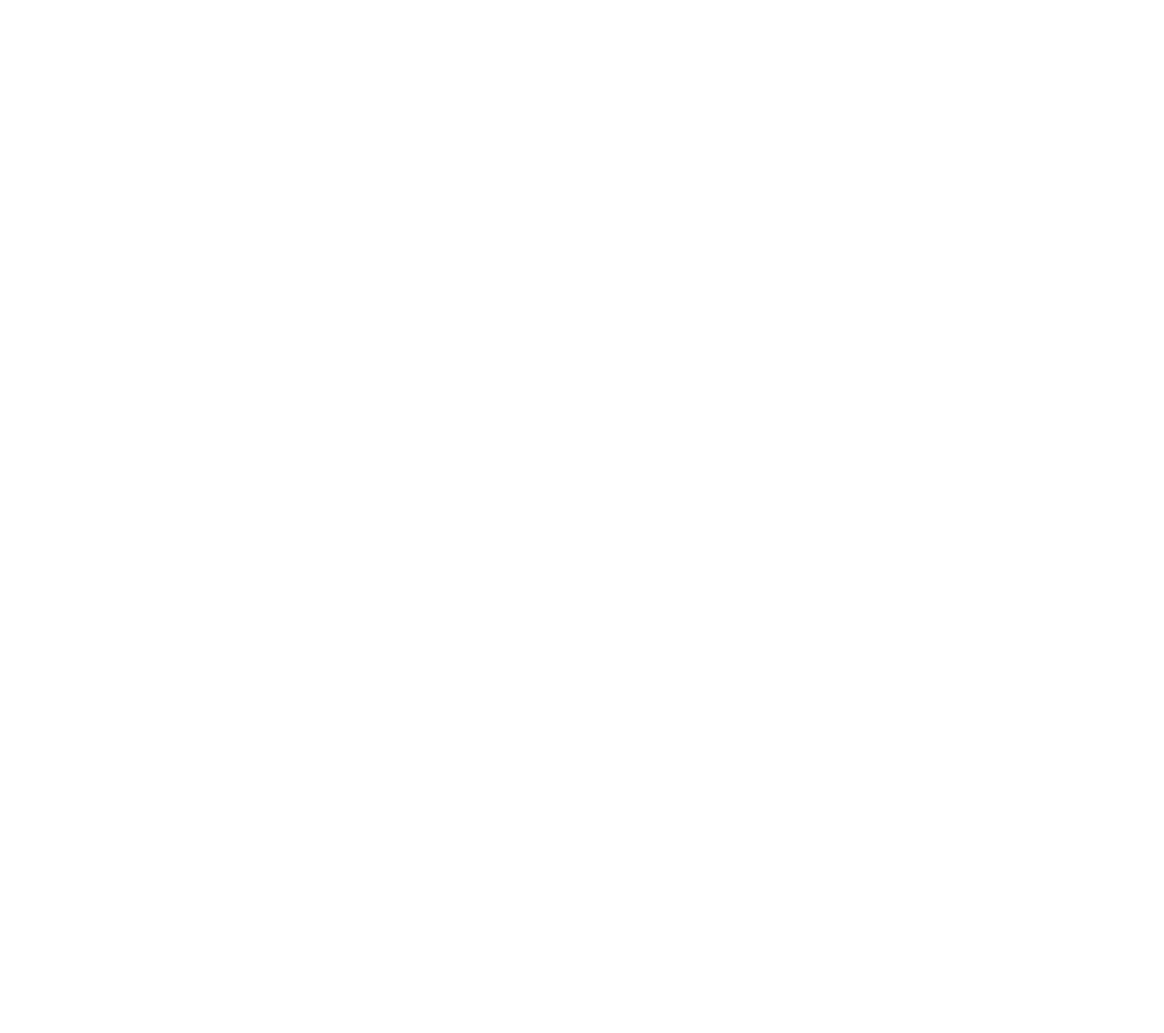
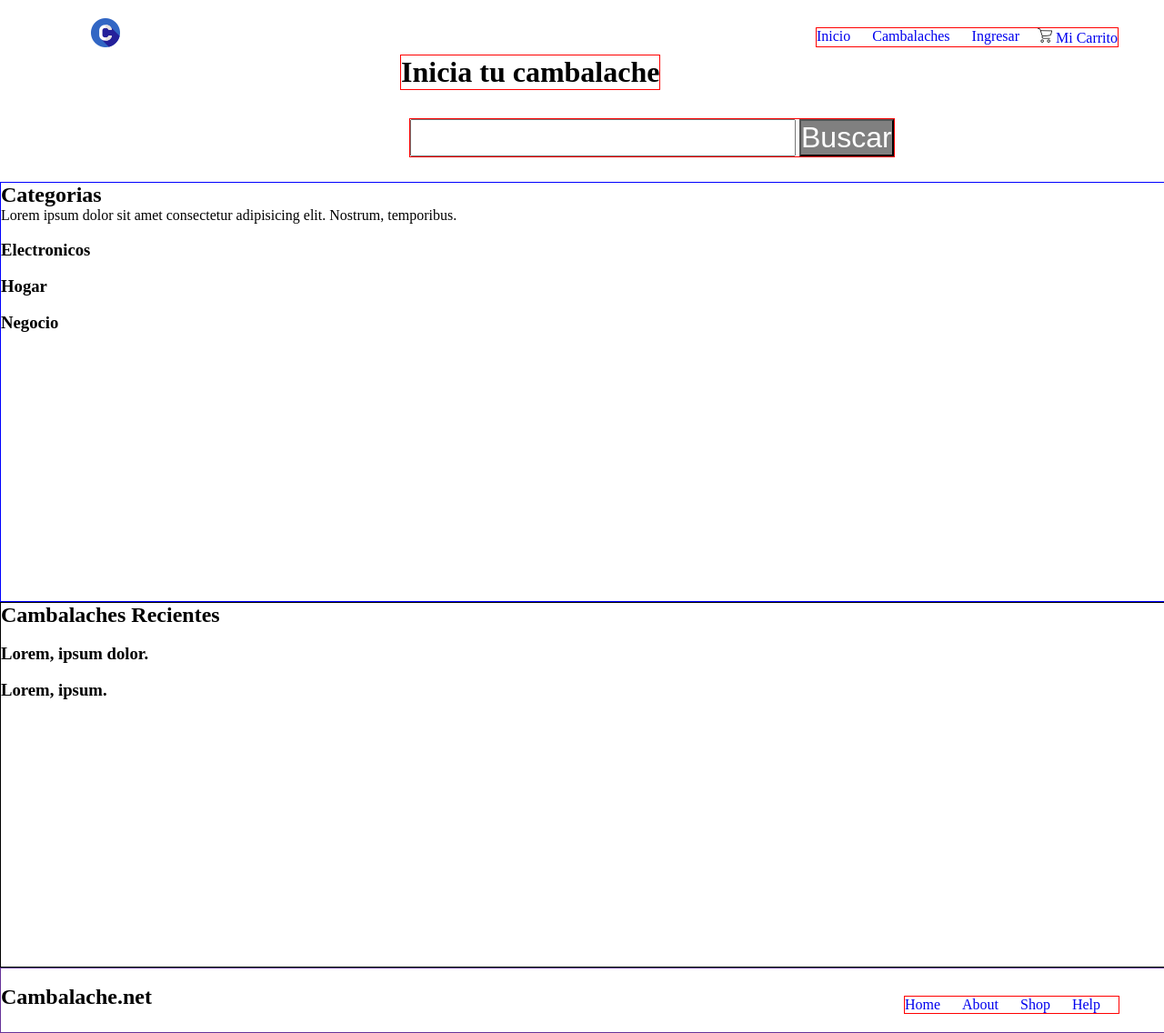
Before and after one commit to lvras/20-WD-PI, a plain HTML site: page index.html in a window 1280 px wide. Shown: the whole page at 91% size. Before the commit the page ends 800 px from the top, so only its background shows below. Drawn offline with Linux system fonts and the light colour scheme.

Commit message:
Maquetacion, inicio CSS, Header

```diff
--- a/index.html
+++ b/index.html
@@ -1,5 +1,6 @@
 <!DOCTYPE html>
 <html lang="es">
+
 <head>
     <meta charset="UTF-8">
     <meta name="viewport" content="width=device-width, initial-scale=1.0">
@@ -7,7 +8,77 @@
     <link rel="stylesheet" href="style.css">
     <link rel="shortcut icon" href="images/c.png" type="image/x-icon">
 </head>
+
 <body>
+    <header>
+        <section class="contenedor-header">
+            <div class="logo-header">
+                <img src="images/c.png" alt="Logo" title="Logo" class="logo-superior">
+            </div>
+            <nav>
+                <a href="#">Inicio</a>
+                <a href="#">Cambalaches</a>
+                <a href="#">Ingresar</a>
+                <div class="carrito">
+                    <img src="images/carrito.png" alt="Carrito" class="imagen-carrito">
+                    <a href="#">Mi Carrito</a>
+                </div>
+            </nav>
+            <h1 class="titulo-header">Inicia tu cambalache</h1>
+            <div class="contenedor-buscador">
+                <input type="text" class="buscador">
+                <input type="button" value="Buscar" class="boton-buscar">
+            </div>
+        </section>
+    </header>
+    <main>
+        <section class="contenedor-main">
+            <section class="contenedor-categorias">
+                <h2 class="titulo-categorias">Categorias</h2>
+                <p class="parrafo-categorias">Lorem ipsum dolor sit amet consectetur adipisicing elit. Nostrum,
+                    temporibus.</p>
+                <div class="contenedor-img-categorias">
+                    <div class="categoria-1">
+                        <img src="" alt="" class="imagen-categoria">
+                        <h3 class="titulo-categoria">Electronicos</h3>
+                    </div>
+                    <div class="categoria-2">
+                        <img src="" alt="" class="imagen-categoria">
+                        <h3 class="titulo-categoria">Hogar</h3>
+                    </div>
+                    <div class="categoria-3">
+                        <img src="" alt="" class="imagen-categoria">
+                        <h3 class="titulo-categoria">Negocio</h3>
+                    </div>
+                </div>
+            </section>
+            <section class="contenedor-recientes">
+                <h2 class="titulo-recientes">Cambalaches Recientes</h2>
+                <div class="reciente-1">
+                    <img src="" alt="" class="imagen-reciente">
+                    <h3 class="titulo-reciente">Lorem, ipsum dolor.</h3>
+                </div>
+                <div class="reciente-2">
+                    <img src="" alt="" class="imagen-reciente">
+                    <h3 class="titulo-reciente">Lorem, ipsum.</h3>
+                </div>
+            </section>
+        </section>
+    </main>
+    <footer>
+        <section class="contenedor-footer">
+            <nav>
+                <a href="#">Home</a>
+                <a href="#">About</a>
+                <a href="#">Shop</a>
+                <a href="#">Help</a>
+            </nav>
+            <div class="marca">
+                <img src="" alt="" class="logo-footer">
+                <h2 class="marca">Cambalache.net</h2>
+            </div>
+        </section>
+    </footer>
+</body>
 
-</body>
 </html>
--- a/style.css
+++ b/style.css
@@ -0,0 +1,92 @@
+* {
+    margin: 0px;
+    padding: 0px;
+}
+
+/* Dimension Contenedores */
+.contenedor-header{
+    height: 200px;
+    width: 100%;
+}
+
+.contenedor-categorias{
+    height: 460px;
+    width: 100%;
+    border: 1px solid blue;
+}
+
+.contenedor-recientes{
+    height: 400px;
+    width: 100%;
+    border: 1px solid black;
+}
+
+.contenedor-footer{
+    height: 70px;
+    width: 100%;
+    border: 1px solid rebeccapurple;
+}
+
+/* Headear */
+.logo-header{
+    position: absolute;
+    margin-top: 20px;
+    margin-left: 100px;
+}
+
+.logo-superior{
+    height: 32px;
+    width: 32px;
+}
+
+nav{
+    float: right;
+    margin-right: 50px;
+    margin-top: 30px;
+    border: 1px solid red;
+}
+
+nav>a {
+    /* color: fff; */
+    font-weight: 300;
+    /* text-decoration: none; */
+    margin-right: 20px;
+}
+
+.carrito{
+    float: right;
+}
+
+.imagen-carrito{
+    height: 16px;
+    width: 16px;
+}
+
+a{
+    text-decoration: none;
+}
+
+.titulo-header{
+    position: absolute;
+    font-size: 32px;
+    margin-top: 60px;
+    margin-left: 440px;
+    border: 1px solid red;
+}
+
+.contenedor-buscador{
+    position: absolute;
+    margin-top: 130px;
+    margin-left: 450px;
+    border: 1px solid red;
+}
+
+.buscador{
+    font-size: 32px;
+}
+
+.boton-buscar{
+    color: white;
+    background-color: gray;
+    font-size: 32px;
+}
```
Also changed, not shown: images/carrito.png (added).
